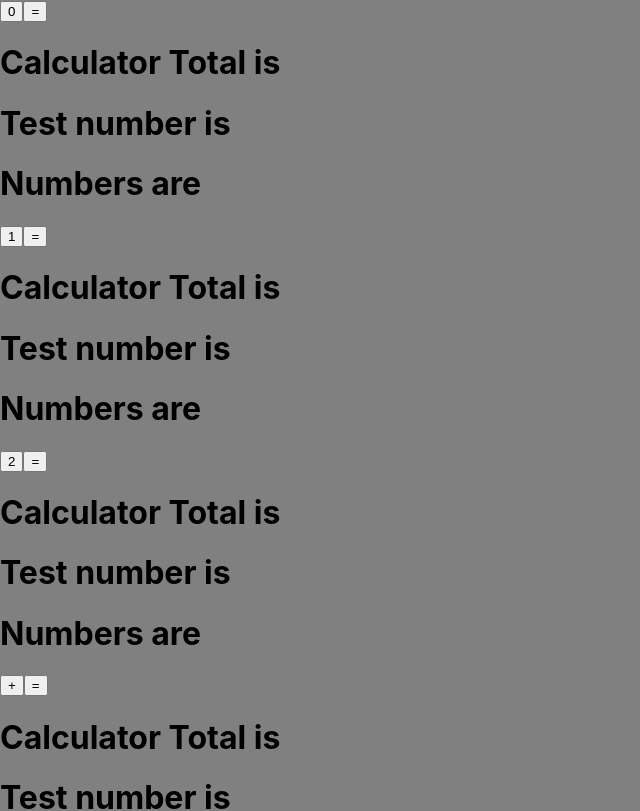
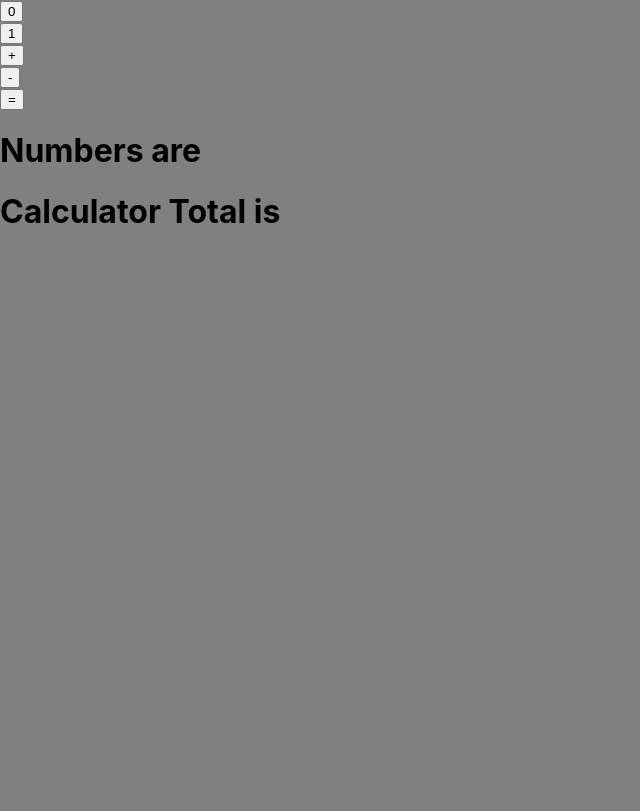
Before and after one commit to DonVlad1/calculator, a React (Create React App) app: page / in a window 1280 px wide. Shown: the top 811 px of the page, without its empty margins (0-640 px from the left). Built offline with nearby package versions, Linux system fonts and the light colour scheme.

Commit message:
Made the base calculator

```diff
--- a/src/App.js
+++ b/src/App.js
@@ -1,53 +1,3 @@
-// // import the useState hook if you want to store values in the state
-// import React, { useState } from 'react';
-// import './App.css';
-
-// const App = () =>
-// {
-//   const [calculatorButtons, setCalculatorButtons] = useState([0,1,2,3,4,5,6,7,8,9,"+","-","="])
-
-//   // state = {
-//   //   calculatorButtons: [0,1,2,3,4,5,6,7,8,9,"+","-","="]
-
-//   return (
-//     <div>
-//       {calculatorButtons.map((button, buttonKey) =>
-//       {
-//         return <h1 key = { buttonKey }>The button is {button}</h1>
-//       })}
-//     </div>
-//   )
-// }
-// export default App
-
-
-
-
-    //   <div>
-    //     <h2>If/else statement</h2>
-    //     <p>Number is {add}</p>
-    //     {/* <button onClick={() => setToggle(!toggle)}>Toggle</button> */}
-    //     <button onClick={function() {(addNumber(calculatorButtons[0] += add))}}>0</button>
-    //     <button onClick={function() {(addNumber(calculatorButtons[1] += add))}}>1</button>
-    //     <button onClick={function() {(addNumber(calculatorButtons[2] += add))}}>2</button>
-    //     <button onClick={function() {(addNumber(calculatorButtons[3] += add))}}>3</button>
-    //     <button onClick={function() {(addNumber(calculatorButtons += add))}}>4</button>
-    //     <button onClick={function() {(addNumber(calculatorButtons += add))}}>5</button>
-    //     <button onClick={function() {(addNumber(calculatorButtons += add))}}>6</button>
-    //     <button onClick={function() {(addNumber(calculatorButtons += add))}}>7</button>
-    //     <button onClick={function() {(addNumber(calculatorButtons += add))}}>8</button>
-    //     <button onClick={function() {(addNumber(calculatorButtons += add))}}>9</button>
-    //     <button onClick={function() {(addNumber(calculatorButtons += add))}}>+</button>
-    //     <button onClick={function() {(addNumber(calculatorButtons += add))}}>-</button>
-    //   </div>
-    // )
-    // else
-    // {
-    //   <h2>Fail</h2>
-    //   gameState = false
-    // }
-
-
 import React, { useState } from 'react';
 import './App.css';
 import { evaluate } from 'mathjs'
@@ -55,67 +5,50 @@ import { evaluate } from 'mathjs'
 const App = () =>
 {
 
-const [calculatorButtons, setCalculatorButtons] = useState([0,1,2,'+','-'])
-// const [calculatorOperators, setCalculatorOperators] = useState([])
+const [calculatorButtons, setCalculatorButtons] = useState([0,1,'+','-','='])
 const [selectedButtons, setButtonSelection] = useState([])
 const [calculatorTotal, setCalculatorTotal] = useState([])
-// let testNumber = 0
-//let calculateState = true
-//let calculation = [12,"+","+","+","-", 3,"/", 2]
 
   return (
     <div>
       {calculatorButtons.map((button, buttonKey) =>
       {
-        return (
-          <div key = { buttonKey }>
-          <button onClick={() => setButtonSelection((selectedButtons) => [...selectedButtons, button])}>{button}</button>
+        if (button === '=')
+        {
+          return(
+          <div>
           <button onClick={() => setCalculatorTotal(returnResult(selectedButtons))}>=</button>
+          <h1>Numbers are {selectedButtons}</h1>
+          <h1>Calculator Total is {calculatorTotal}</h1>
+          </div>
+          )
+        }
 
-          {/* <button onClick={() => returnResult(testNumber)}>=</button> */}
-
-          <h1>Calculator Total is {calculatorTotal}</h1>
-          <h1>Test number is {selectedButtons}</h1>
-          <h1>Numbers are {selectedButtons}</h1>
-          {/* <h1>Total is {selectedButtons.join()}</h1> */}
+        else
+        {
+          return (
+            <div key = { buttonKey }>
+            <button onClick={() => setButtonSelection(addButtons(selectedButtons, button))}>{button}</button>
           </div>
-        )
+          )
+        }
       })}
     </div>
   )
+
 }
 
-// function returnResult()  // got this working
-// {
-//   let testingNumber = [2, "+", 2]
-//   let testNumber = evaluate(testingNumber.join(""))
-//   console.log(testNumber)
-//   return testNumber
-// }
 
 function returnResult(selectedButtons)
 {
   return evaluate(selectedButtons.join(""))
 }
 
+function addButtons(selectedButtons, button)
+{
+  return selectedButtons => [...selectedButtons, button]
+}
+
 
 
 export default App
-
-
-// import React, { useState } from "react";
-// export default function App() {
-//   const [arr, setArr] = useState(["foo"]);
-//   return (
-//     <div className="App">
-//       <button onClick={() => setArr((oldArray) => [...oldArray, "foo"])}>
-//         add
-//       </button>
-//       <div>
-//         {arr.map((a, i) => (
-//           <p key={i}>{a}</p>
-//         ))}
-//       </div>
-//     </div>
-//   );
-// }
```
